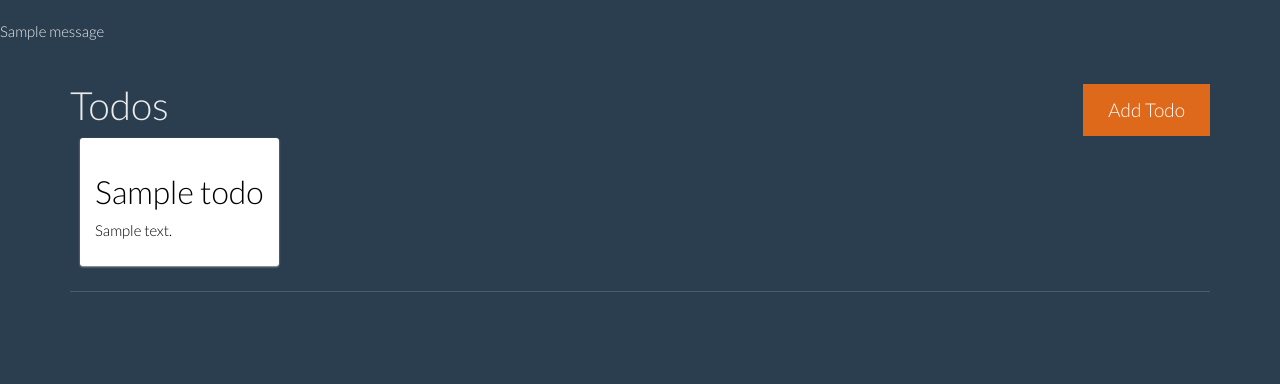
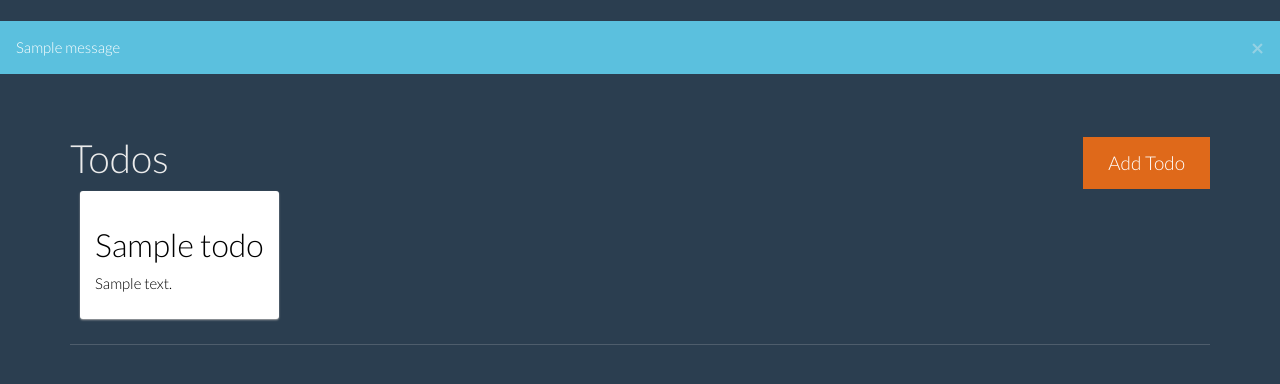
Before and after one commit to msanatan/organise, a Flask app: page /todos/ in a window 1280 px wide. Shown: the part 40-424 px from the top of the page. Run offline with Flask 2, Linux system fonts and the light colour scheme; tables that the repository leaves empty hold one stand-in row (values such as "Sample post"); one stand-in notice (Sample message) is shown; some libraries are stand-ins or nearby versions.

Commit message:
Change styling for flash messages

```diff
--- a/organise/templates/base.html
+++ b/organise/templates/base.html
@@ -21,7 +21,10 @@
             </div>
           </div>
         {% for message in get_flashed_messages() %}
-            <div class="flash">{{ message }}</div>
+            <div class="alert alert-info">
+                <button type="button" class="close" data-dismiss="alert">&times;</button>
+                {{ message }}
+            </div>
         {% endfor %}
         <div class="container">
             <div class="page-header">
```
